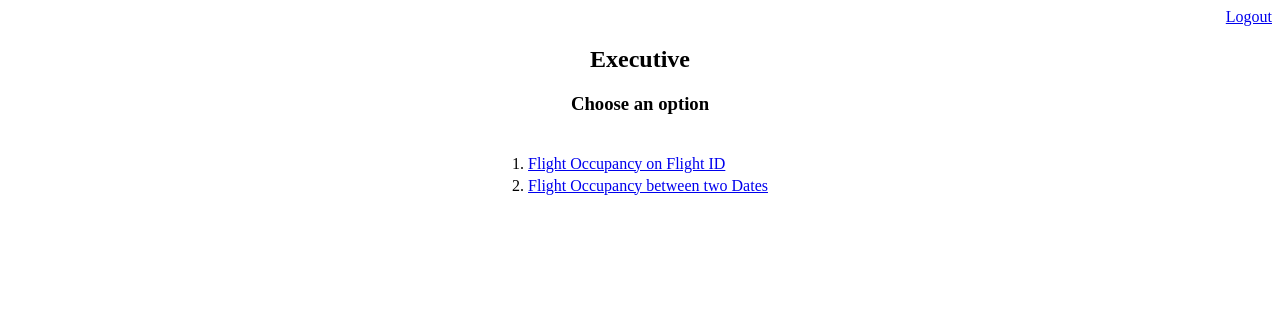
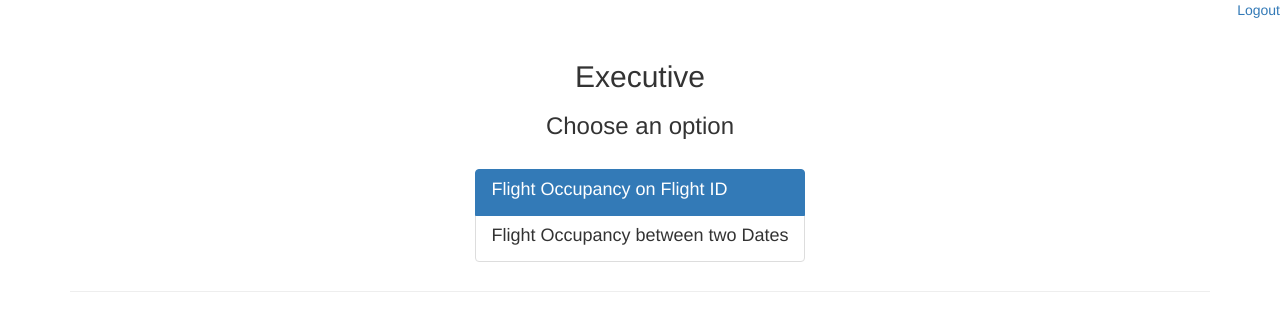
Before and after one commit to ShubhamSunny8/FirstRepo, a Java web app: page /getExecutiveHomePage.do in a window 1280 px wide. Shown: the top 331 px of the page. Run offline with Spring Boot 4, a stand-in JSP engine, Linux system fonts and the light colour scheme; the project's own start-up code is not run, and a stand-in starts its controllers and pages; some libraries are stand-ins or nearby versions.

Commit message:
Add files via upload

```diff
--- a/ARS/WebContent/jsps/ExecutiveInterface.jsp
+++ b/ARS/WebContent/jsps/ExecutiveInterface.jsp
@@ -5,20 +5,38 @@
 	<head>
 		<meta http-equiv="Content-Type" content="text/html; charset=ISO-8859-1">
 		<title>Executive functionality</title>
+		<meta charset="utf-8">
+		  <meta name="viewport" content="width=device-width, initial-scale=1">
+		  <link rel="stylesheet" href="https://maxcdn.bootstrapcdn.com/bootstrap/3.3.7/css/bootstrap.min.css">
+		  <script src="https://ajax.googleapis.com/ajax/libs/jquery/3.2.1/jquery.min.js"></script>
+		  <script src="https://maxcdn.bootstrapcdn.com/bootstrap/3.3.7/js/bootstrap.min.js"></script>
 	</head>
 	<body>
 		<div align="right"><a href="getLoginPage.do">Logout</a></div>
 		<center>
+		<div class="container">
+  		<div class="page-header">
 		<h2>Executive</h2>                         <!-- both the options for executive -->
 		<b><h3>Choose an option</h3></b></br>
 		<table>
-			<tr><td>1.</td><td>
-			<a href="getFlightNoForOccupancy.do">Flight Occupancy on Flight ID</a></br>
+			<tr><td></td><td>
+				<div class="list-group">
+			    <a href="getFlightNoForOccupancy.do" class="list-group-item active">
+			      <h4 class="list-group-item-heading">Flight Occupancy on Flight ID</h4>
+
+			    </a>
+			    <a href="getDateForOccupancy.do" class="list-group-item">
+			      <h4 class="list-group-item-heading">Flight Occupancy between two Dates</h4>
+			    </a>
+  			</div>
+			<!-- <a href="getFlightNoForOccupancy.do">Flight Occupancy on Flight ID</a></br>
 			</td></tr>
 			<tr><td>2.</td><td>
 			<a href="getDateForOccupancy.do">Flight Occupancy between two Dates</a><br>
-			</td></tr>
+			</td></tr> -->
 			</table>
 		</center>
+		</div>
+		</div>
 	</body>
 </html>
```
Also changed, not shown: ARS/WebContent/jsps/OccupancyBetweenDate.jsp (+7 -1 lines), ARS/WebContent/jsps/OccupancyOnFlight.jsp (+8 -2 lines).
